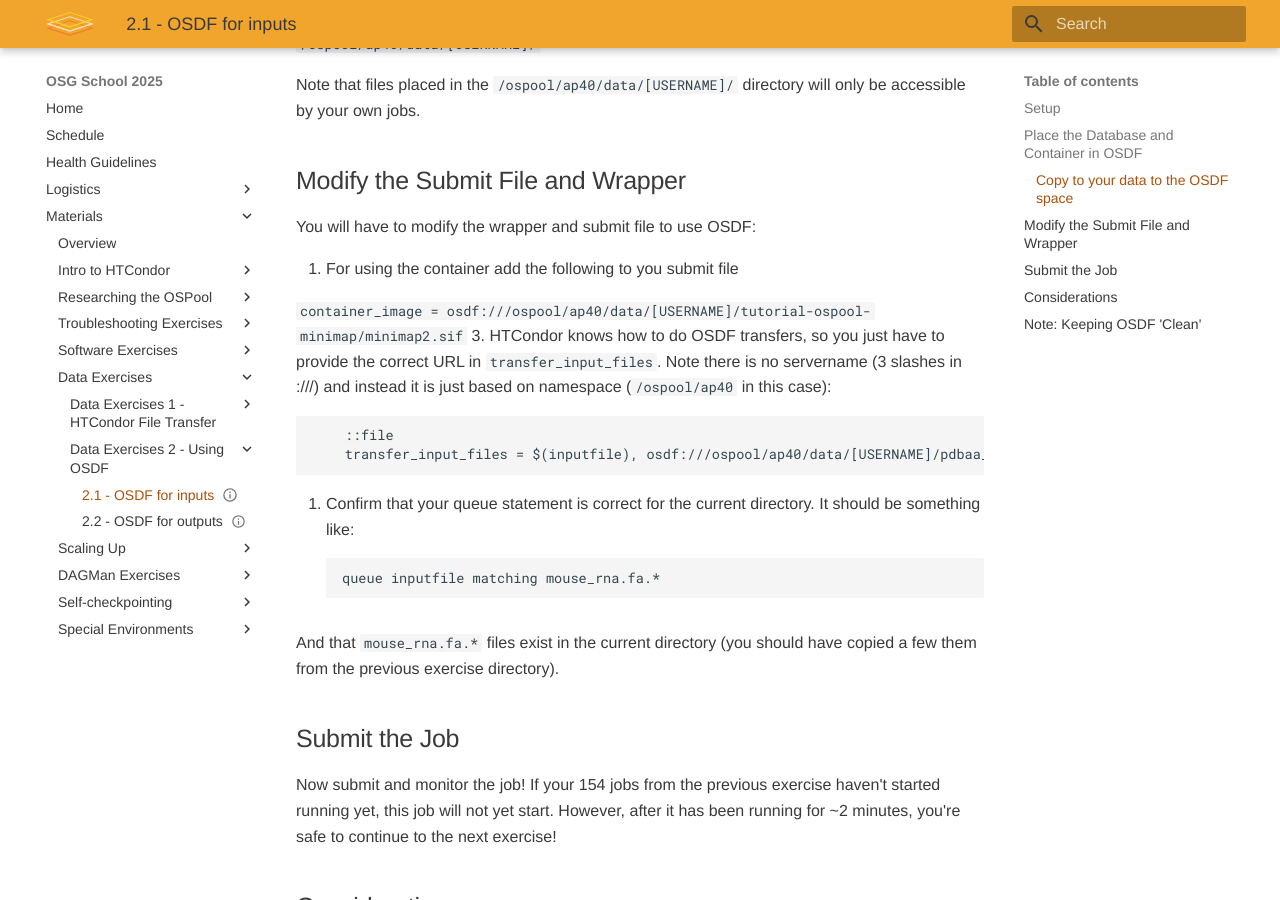
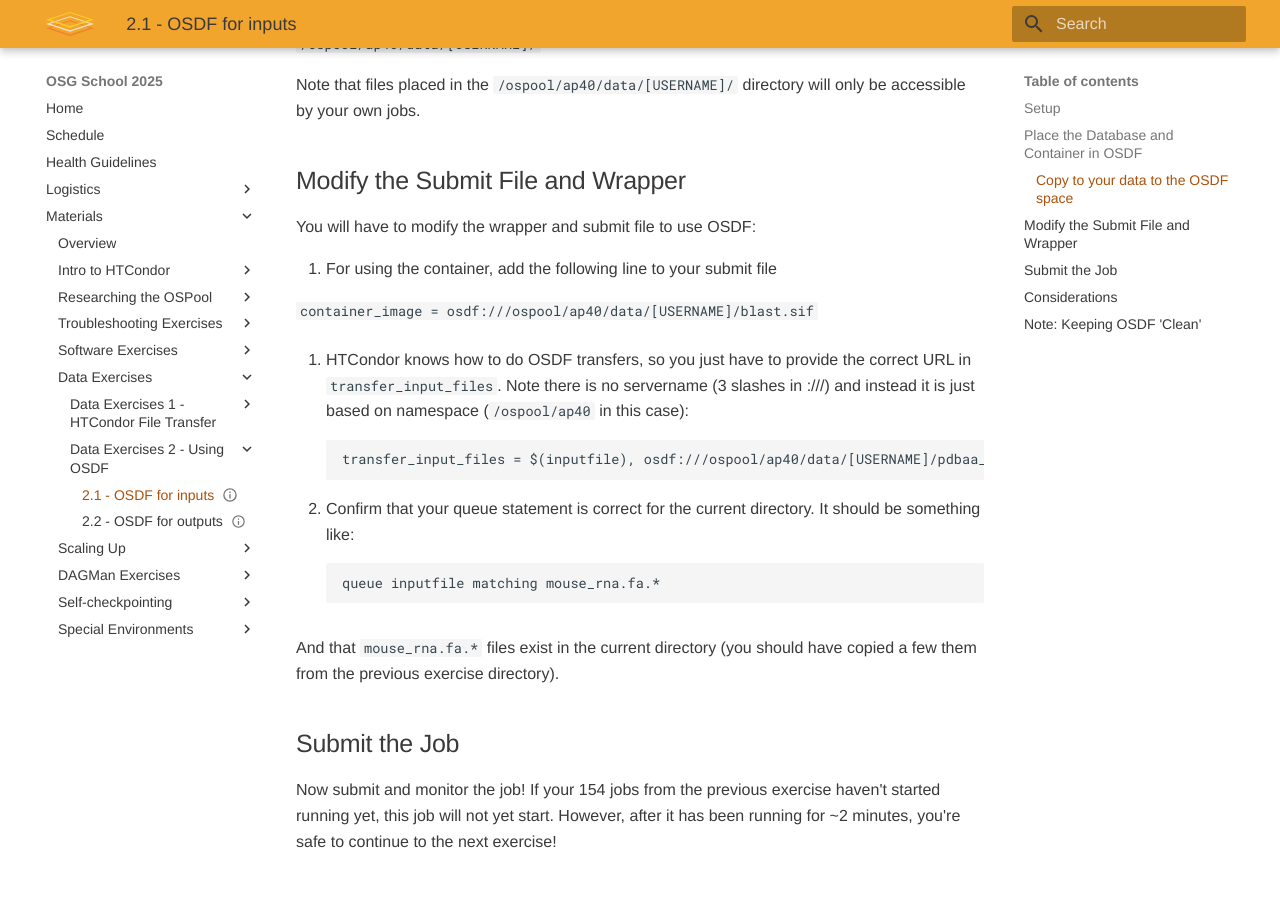
Before and after one commit to osg-htc/school-2025, an MkDocs documentation site: the page built from docs/materials/data/part2-ex1-osdf-inputs.md, in a window 1280 px wide and 900 px high, scrolled down 1526 px. Built offline with MkDocs 1.6.1 and Material for MkDocs 9.7.7, drawn with Linux system fonts in a browser that asks for light colours.

Commit message:
Update part2-ex1-osdf-inputs.md

````diff
--- a/docs/materials/data/part2-ex1-osdf-inputs.md
+++ b/docs/materials/data/part2-ex1-osdf-inputs.md
@@ -53,19 +53,20 @@ Modify the Submit File and Wrapper
 
 You will have to modify the wrapper and submit file to use OSDF:
 
-1. For using the container add the following to you submit file
+1. For using the container, add the following line to your submit file
 
    ```
-   container_image = osdf:///ospool/ap40/data/[USERNAME]/tutorial-ospool-minimap/minimap2.sif
+   container_image = osdf:///ospool/ap40/data/[USERNAME]/blast.sif
    ```
-3. HTCondor knows how to do OSDF transfers, so you just have to provide the correct URL in
+
+2. HTCondor knows how to do OSDF transfers, so you just have to provide the correct URL in
    `transfer_input_files`. Note there is no servername (3 slashes in :///) and instead
    it is just based on namespace (`/ospool/ap40` in this case):
 
         ::file
         transfer_input_files = $(inputfile), osdf:///ospool/ap40/data/[USERNAME]/pdbaa_files.tar.gz
 
-4. Confirm that your queue statement is correct for the current directory. It should be something like:
+3. Confirm that your queue statement is correct for the current directory. It should be something like:
 
         ::file
         queue inputfile matching mouse_rna.fa.*
````
Also changed, not shown: other parts of docs/materials/data/part2-ex1-osdf-inputs.md (+1 -1 lines).
